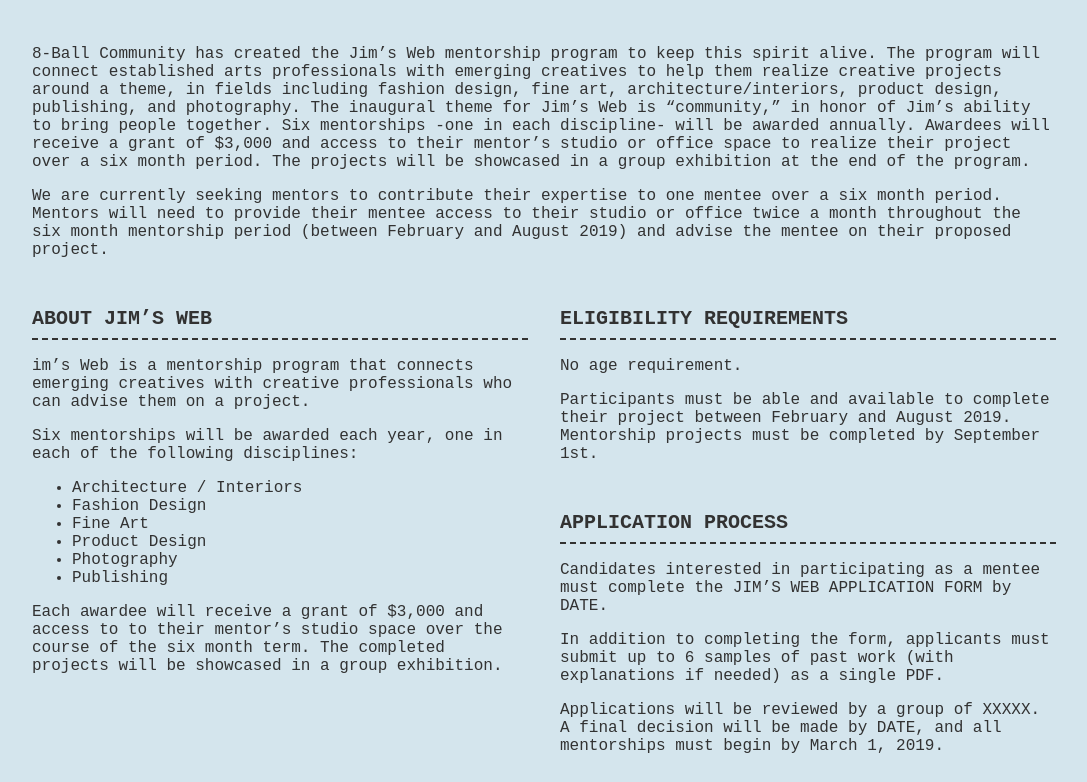
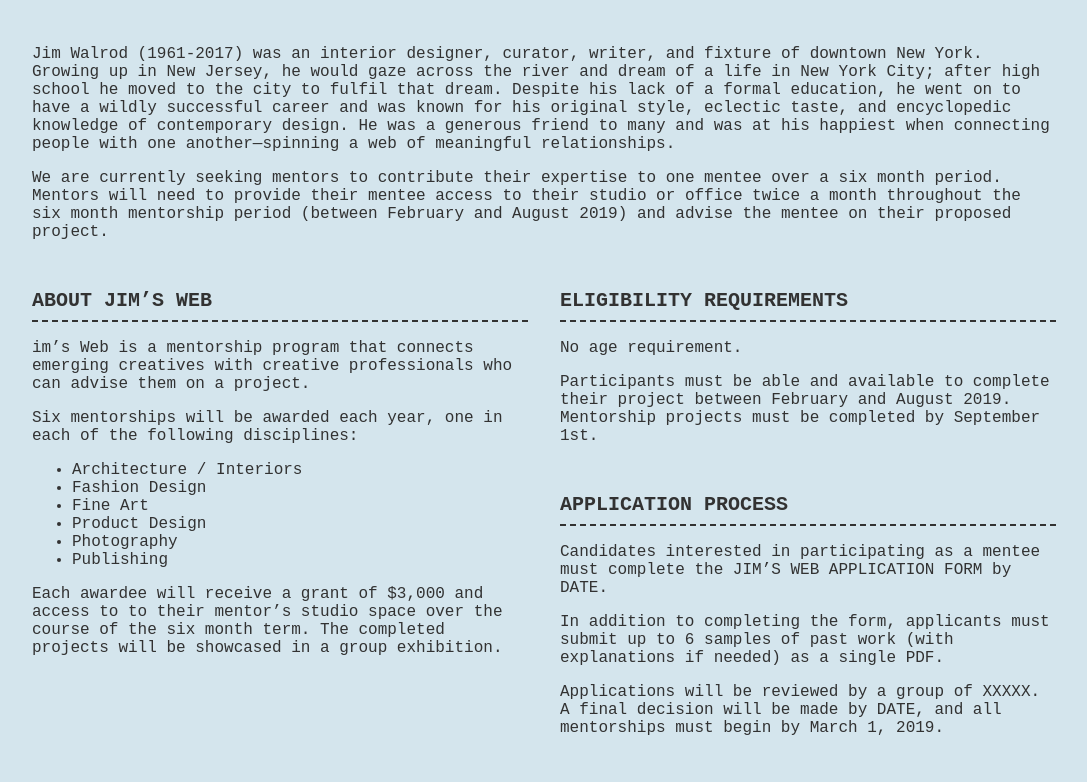
Before and after one commit to julisbf/jims-web, a plain HTML site: page index.html in a window 1280 px wide. Shown: the part 1034-1816 px from the top of the page, without its empty margins (96-1183 px from the left). Drawn offline with Linux system fonts and the light colour scheme.

Commit message:
Modify first paragraph

```diff
--- a/index.html
+++ b/index.html
@@ -64,17 +64,15 @@
           MENTORSHIP PROGRAM IN MEMORY OF JIM WALROD
         </h1>
         <p>
-          8-Ball Community has created the Jim’s Web mentorship program to keep
-          this spirit alive. The program will connect established arts
-          professionals with emerging creatives to help them realize creative
-          projects around a theme, in fields including fashion design, fine art,
-          architecture/interiors, product design, publishing, and photography.
-          The inaugural theme for Jim’s Web is “community,” in honor of Jim’s
-          ability to bring people together. Six mentorships -one in each
-          discipline- will be awarded annually. Awardees will receive a grant of
-          $3,000 and access to their mentor’s studio or office space to realize
-          their project over a six month period. The projects will be showcased
-          in a group exhibition at the end of the program.
+          Jim Walrod (1961-2017) was an interior designer, curator, writer, and
+          fixture of downtown New York. Growing up in New Jersey, he would gaze
+          across the river and dream of a life in New York City; after high
+          school he moved to the city to fulfil that dream. Despite his lack of
+          a formal education, he went on to have a wildly successful career and
+          was known for his original style, eclectic taste, and encyclopedic
+          knowledge of contemporary design. He was a generous friend to many and
+          was at his happiest when connecting people with one another—spinning a
+          web of meaningful relationships.
         </p>
         <p>
           We are currently seeking mentors to contribute their expertise to one
```
